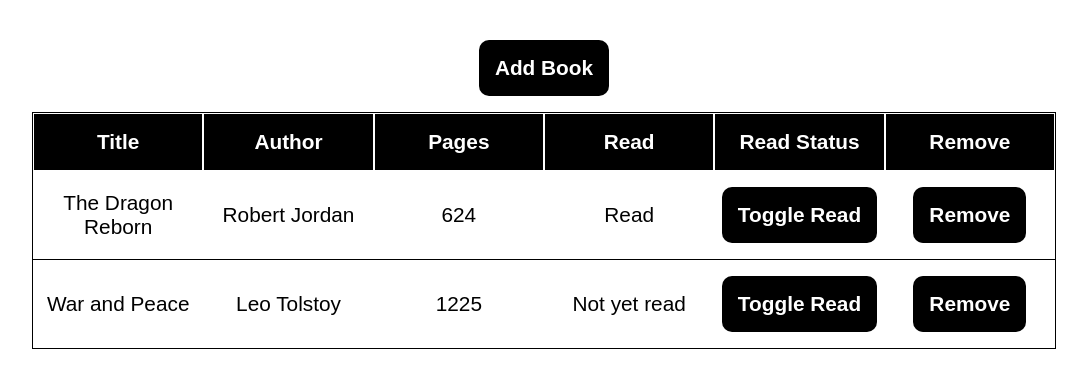
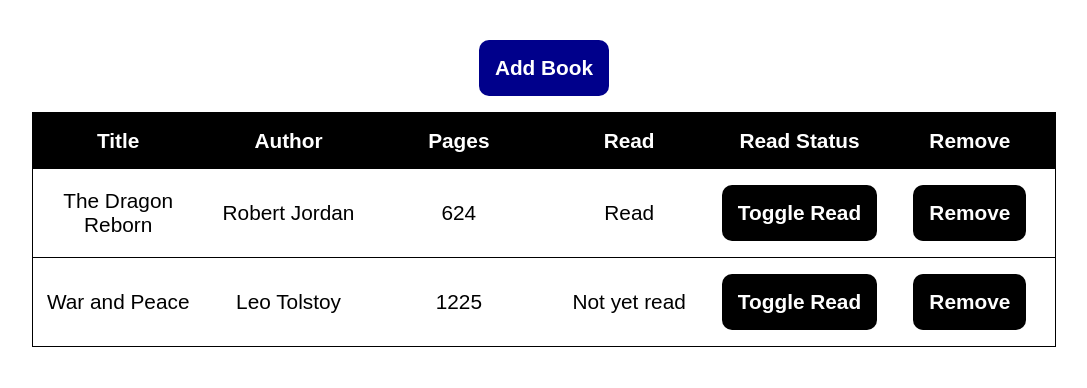
Before and after one commit to SamuelWyck/odin-library, a plain HTML site: page index.html in a window 1280 px wide. In both pictures the pointer is over the button "Add Book". Shown: the whole page, without its empty margins (96-1183 px from the left). Drawn offline with Linux system fonts and the light colour scheme.

Commit message:
Add hover effect to btns

```diff
--- a/styles.css
+++ b/styles.css
@@ -31,7 +31,7 @@ html {
     display: flex;
     flex-wrap: wrap;
     justify-content: center;
-    border: 1px solid white;
+    /* border: 1px solid white; */
     align-items: center;
     padding: 1rem 0;
     font-size: 1.3rem;
@@ -151,3 +151,7 @@ input[type="checkbox"] {
     color: red;
     margin-right: .5rem;
 }
+
+button:hover {
+    background-color: darkblue;
+}
```
